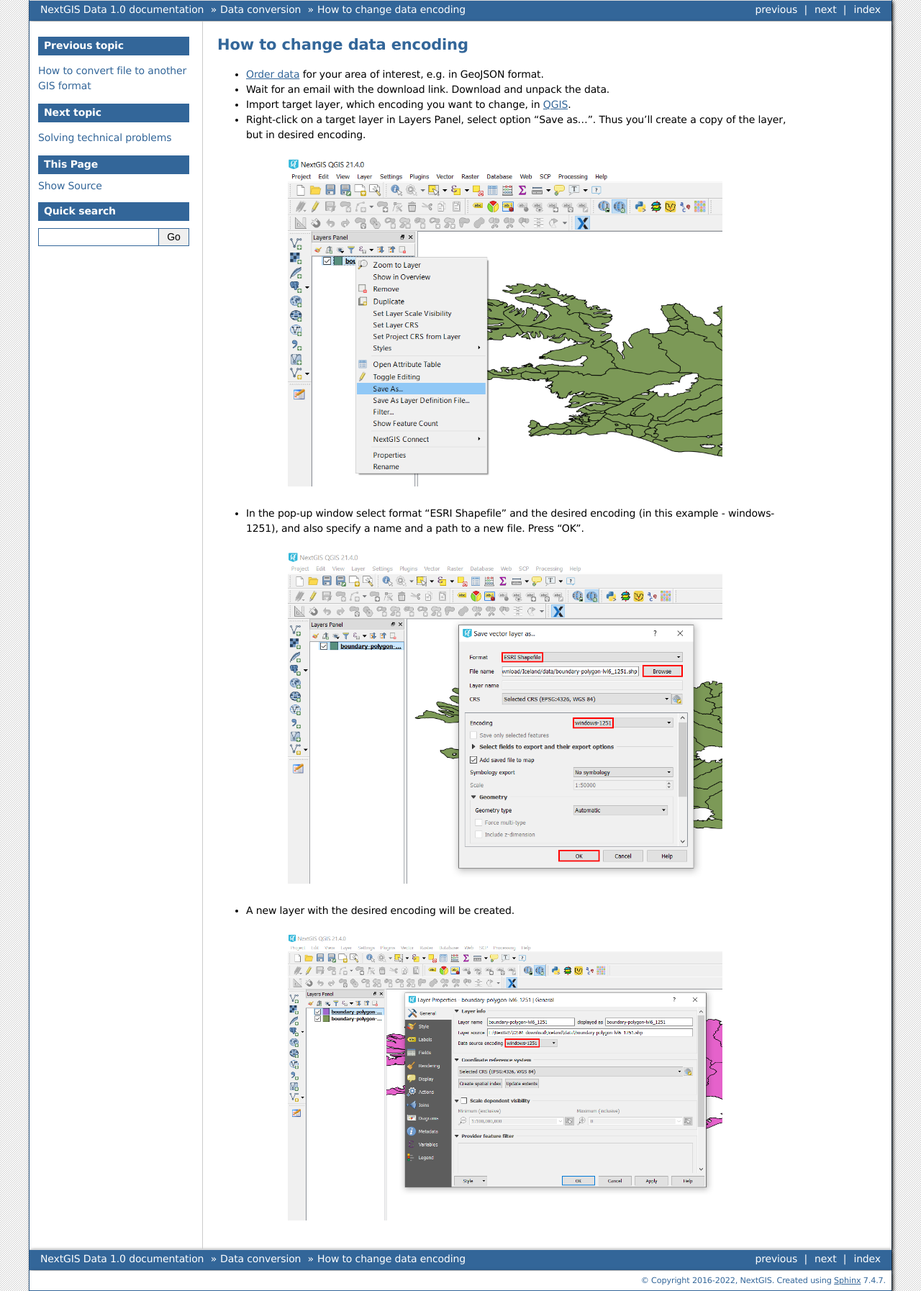
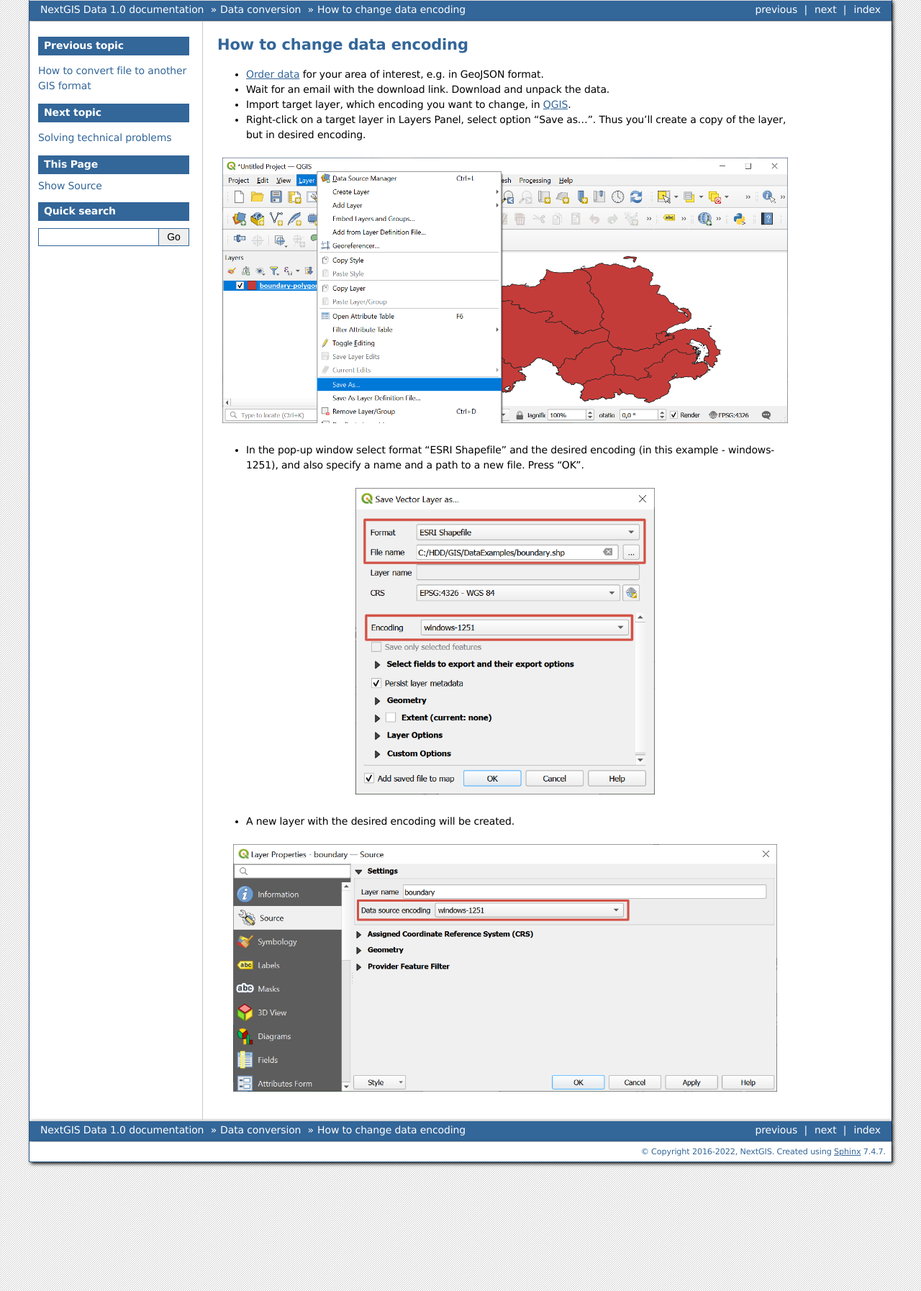
Before and after one commit to nextgis/docs_data, a Sphinx documentation site: the page built from source/encoding_change.rst, in a window 1280 px wide. Shown: the whole page at 72% size. Built offline with Sphinx 7.4.7, drawn with Linux system fonts in a browser that asks for light colours; formulas are drawn with MathJax 3; pages that are not in the unit, such as notebooks, are missing from menus.

Commit message:
Update encoding_change.rst
New screenshots for encoding change

```diff
--- a/source/encoding_change.rst
+++ b/source/encoding_change.rst
@@ -8,21 +8,21 @@
 * Import target layer, which encoding you want to change, in `QGIS <https://qgis.org/en/site/forusers/download.html>`_.
 * Right-click on a target layer in Layers Panel, select option “Save as…”. Thus you’ll create a copy of the layer, but in desired encoding.
 
-.. figure:: _static/encoding_change1.png
+.. figure:: _static/cs_change_select_save_en.png
    :name: encoding_change1
    :align: center
-   :width: 16cm
+   :width: 24cm
 
 * In the pop-up window select format "ESRI Shapefile" and the desired encoding (in this example - windows-1251), and also specify a name and a path to a new file. Press “OK”.
 
-.. figure:: _static/encoding_change2.png
+.. figure:: _static/encoding_change_en.png
    :name: encoding_change2
    :align: center
-   :width: 16cm
+   :width: 11cm
 
 * A new layer with the desired encoding will be created.
 
-.. figure:: _static/encoding_change3.png
+.. figure:: _static/encoding_change_result_en.png
    :name: encoding_change3
    :align: center
-   :width: 16cm
+   :width: 20cm
```
